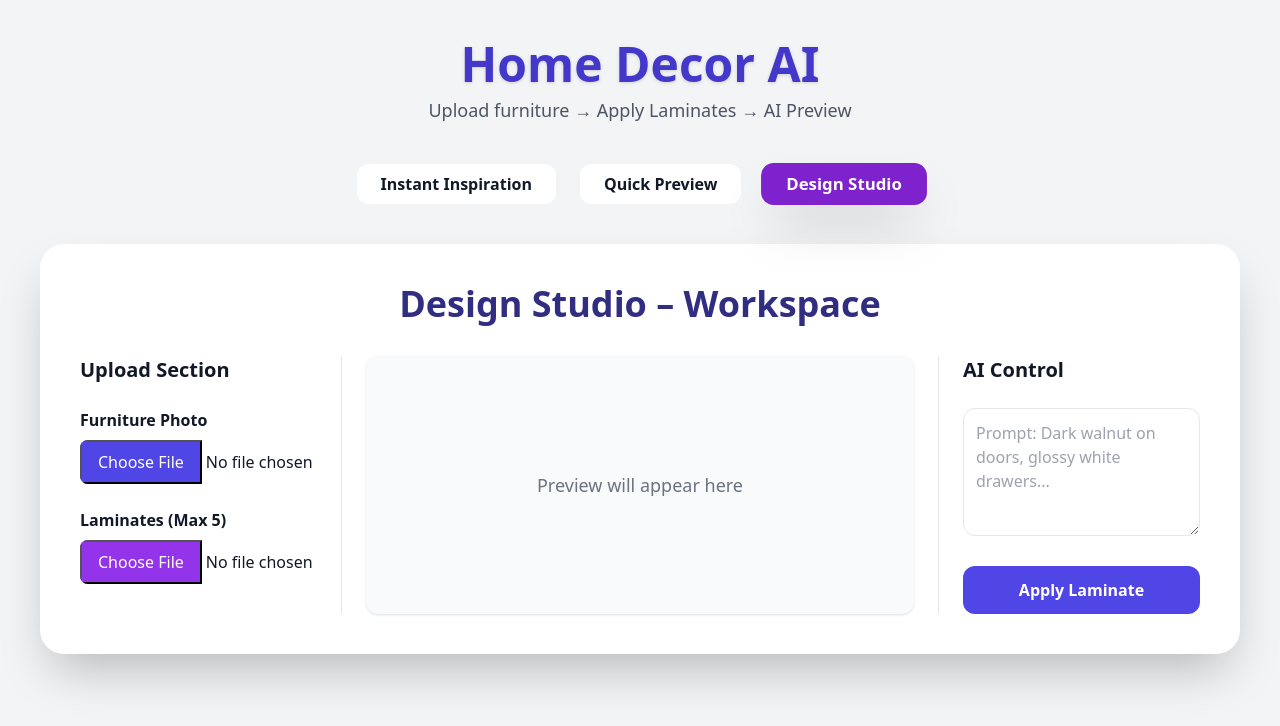
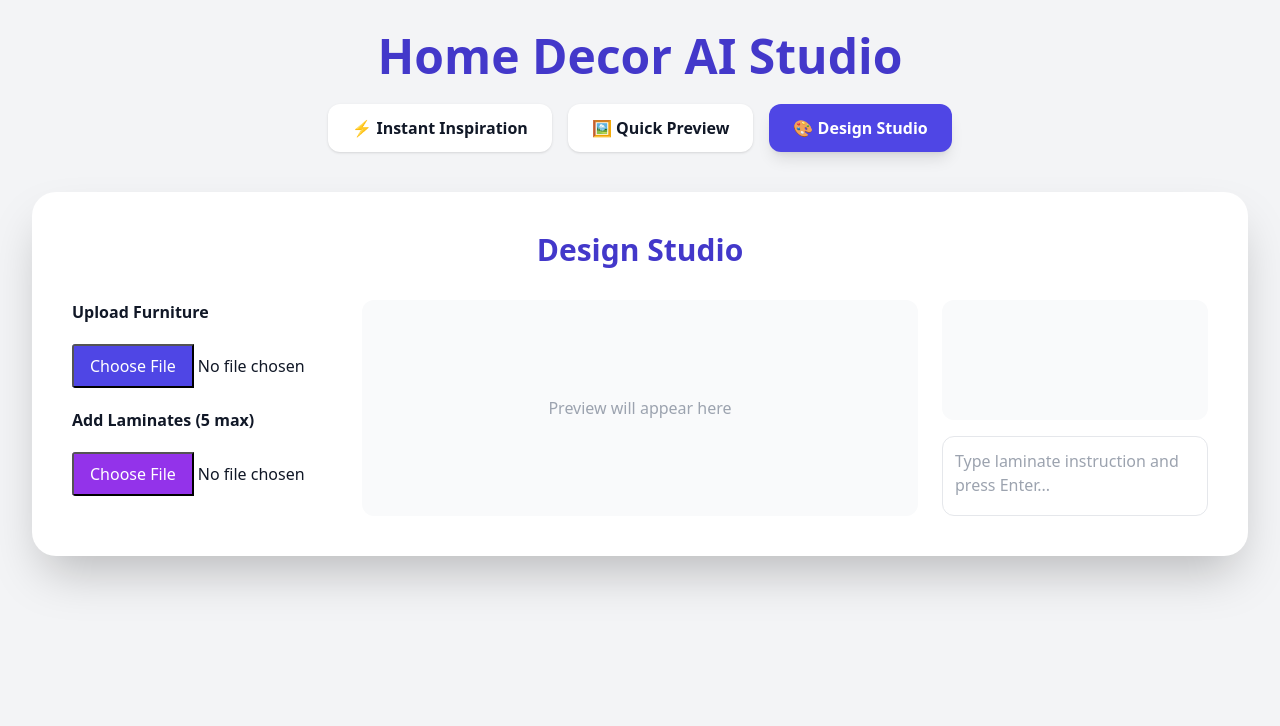
Before and after one commit to Anishshera/Laminate, a Next.js app: page / in a window 1280 px wide. Shown: the top 726 px of the page. Built offline with nearby package versions, Linux system fonts and the light colour scheme.

Commit message:
Update page.tsx

```diff
--- a/app/page.tsx
+++ b/app/page.tsx
@@ -1,153 +1,189 @@
 "use client";
 
-import { useState } from "react";
+import { useState, useRef } from "react";
 
 export default function Home() {
-  const [activeTab, setActiveTab] = useState("design-studio");
+  const [tab, setTab] = useState("studio");
 
   const [rawPhoto, setRawPhoto] = useState<string | null>(null);
   const [laminates, setLaminates] = useState<string[]>([]);
-  const [prompt, setPrompt] = useState("");
-  const [preview, setPreview] = useState<string | null>(null);
-  const [loading, setLoading] = useState(false);
+  const [chat, setChat] = useState<{role:"user"|"ai",text:string}[]>([]);
+  const [input,setInput]=useState("");
+  const [preview,setPreview]=useState<string|null>(null);
+  const inputRef = useRef<HTMLTextAreaElement|null>(null);
 
-  // Image Upload Handler
-  const handleUpload = (e: React.ChangeEvent<HTMLInputElement>, type: "raw" | "laminate") => {
-    const file = e.target.files?.[0];
-    if (!file) return;
+  /** Upload Handler **/
+  const handleUpload = (e:any,type:'photo'|'laminate')=>{
+    const file=e.target.files?.[0];
+    if(!file)return;
+    const url=URL.createObjectURL(file);
 
-    const url = URL.createObjectURL(file);
-
-    if (type === "raw") {
-      setRawPhoto(url);
-    } else if (type === "laminate") {
-      if (laminates.length >= 5) return alert("Max 5 laminates allowed");
-      setLaminates([...laminates, url]);
+    if(type==="photo") setRawPhoto(url);
+    if(type==="laminate") {
+      if(laminates.length>=5) return alert("Max 5 laminates allowed");
+      setLaminates([...laminates,url]);
     }
   };
 
-  // AI Generate Function (placeholder for now)
-  const generateDesignStudio = async () => {
-    setLoading(true);
+  /** ChatGPT style send **/
+  const sendPrompt = ()=>{
+    if(!input.trim()) return;
 
-    // Abhi AI nahi — hum preview me raw image dikha rahe
-    // later: SAM + laminate overlay + blend
-    setTimeout(() => {
-      setPreview(rawPhoto || null);
-      setLoading(false);
-    }, 1500);
+    setChat(c=>[...c,{role:"user",text:input}]);
+
+    // ⬇ Final AI later — abhi rawPhoto preview render karega
+    setTimeout(()=>{
+      setChat(c=>[...c,{role:"ai",text:"Applying laminate..."}]);
+      setPreview(rawPhoto);
+    },800);
+
+    setInput("");
   };
 
+  /** ENTER submit **/
+  const keyPress=(e:any)=>{
+    if(e.key==="Enter" && !e.shiftKey){
+      e.preventDefault();
+      sendPrompt();
+    }
+  };
+
+  /** Download **/
+  const downloadImg = ()=>{
+    if(!preview)return;
+    const link=document.createElement("a");
+    link.href=preview;
+    link.download="design-preview.jpg";
+    link.click();
+  };
+
+  /** Share **/
+  const shareImg=()=>{
+    if(navigator.share && preview){
+      navigator.share({
+        title:"Laminate AI Result",
+        text:"Check my design preview",
+        url:preview
+      });
+    }else alert("Sharing not supported in this browser");
+  };
+
+
   return (
-    <div className="min-h-screen bg-gray-100 p-10 text-gray-900">
+    <div className="min-h-screen bg-gray-100 p-8 text-gray-900">
 
-      <header className="text-center mb-10">
-        <h1 className="text-5xl font-extrabold text-indigo-700 drop-shadow">Home Decor AI</h1>
-        <p className="text-lg mt-2 text-gray-600 font-medium">
-          Upload furniture → Apply Laminates → AI Preview
-        </p>
-      </header>
+      {/* Header */}
+      <h1 className="text-5xl font-extrabold text-center text-indigo-700 mb-6">
+        Home Decor AI Studio
+      </h1>
 
-      {/* Navigation Tabs */}
-      <div className="flex justify-center gap-6 mb-10">
-        <button
-          onClick={() => setActiveTab("inspiration")}
-          className={`px-6 py-2 font-semibold rounded-xl transition-all ${
-            activeTab === "inspiration" ? "bg-indigo-600 text-white shadow-lg" : "bg-white"
-          }`}
-        >
-          Instant Inspiration
-        </button>
-
-        <button
-          onClick={() => setActiveTab("quick")}
-          className={`px-6 py-2 font-semibold rounded-xl transition-all ${
-            activeTab === "quick" ? "bg-indigo-600 text-white shadow-lg" : "bg-white"
-          }`}
-        >
-          Quick Preview
-        </button>
-
-        <button
-          onClick={() => setActiveTab("design-studio")}
-          className={`px-6 py-2 font-bold rounded-xl shadow transition-all ${
-            activeTab === "design-studio" ? "bg-purple-700 text-white shadow-2xl scale-105" : "bg-white"
-          }`}
-        >
-          Design Studio
-        </button>
+      {/* TABS */}
+      <div className="flex gap-4 justify-center mb-10">
+        {[
+          {id:"instant",label:"⚡ Instant Inspiration"},
+          {id:"quick",label:"🖼 Quick Preview"},
+          {id:"studio",label:"🎨 Design Studio"}
+        ].map(t=>(
+          <button key={t.id}
+            onClick={()=>setTab(t.id)}
+            className={`px-6 py-3 rounded-xl font-semibold transition ${
+                tab===t.id?"bg-indigo-600 text-white shadow-lg":"bg-white shadow"
+            }`}>
+            {t.label}
+          </button>
+        ))}
       </div>
 
-      {/* 📌 TAB SCREENS */}
 
-      {activeTab === "design-studio" && (
-        <div className="bg-white rounded-3xl shadow-2xl p-10">
-          <h2 className="text-4xl font-bold text-indigo-900 text-center mb-8">Design Studio – Workspace</h2>
+      {/* ---------------- TOOL - 1 : Instant Inspiration ---------------- */}
+      {tab==="instant" &&(
+        <div className="bg-white p-10 rounded-3xl shadow-xl text-center">
+          <h2 className="text-3xl font-bold mb-3">Instant Inspiration 🔥</h2>
+          <p className="text-gray-600 mb-6">AI randomly generates laminate ideas for your furniture.</p>
+
+          <button className="px-8 py-4 text-xl bg-purple-600 text-white rounded-xl font-bold">
+            Generate Ideas (Placeholder)
+          </button>
+
+          <p className="text-sm text-gray-400 mt-3">Later we will connect AI moodboard generator.</p>
+        </div>
+      )}
+
+
+      {/* ---------------- TOOL - 2 : Quick Preview ---------------- */}
+      {tab==="quick" &&(
+        <div className="bg-white p-10 rounded-3xl shadow-xl">
+          <h2 className="text-3xl font-bold mb-5 text-center">Quick Preview 🖼</h2>
+
+          <input type="file" accept="image/*"
+            onChange={(e)=>setPreview(URL.createObjectURL(e.target.files?.[0]||null))}
+            className="file:px-5 file:py-2 file:bg-indigo-600 file:text-white rounded mb-6 block mx-auto"/>
+
+          {preview?
+            <img src={preview} className="mx-auto rounded-xl shadow-lg max-h-[70vh]"/>:
+            <p className="text-center text-gray-500">Upload image to preview</p>
+          }
+        </div>
+      )}
+
+
+      {/* ---------------- TOOL - 3 : Design Studio AI (MAIN) ---------------- */}
+      {tab==="studio" &&(
+        <div className="bg-white shadow-2xl rounded-3xl p-10">
+          <h2 className="text-3xl font-bold text-center mb-8 text-indigo-700">Design Studio</h2>
 
           <div className="grid grid-cols-12 gap-6">
 
-            {/* LEFT - Upload */}
-            <div className="col-span-12 md:col-span-3 space-y-6 border-r pr-6">
-              <h3 className="font-bold text-xl">Upload Section</h3>
+            {/* LEFT Upload */}
+            <div className="col-span-12 md:col-span-3 space-y-5">
+              <p className="font-bold">Upload Furniture</p>
+              <input type="file" accept="image/*"
+                onChange={(e)=>handleUpload(e,"photo")}
+                className="file:bg-indigo-600 file:text-white file:px-4 file:py-2 rounded w-full"/>
 
-              <div>
-                <p className="font-semibold">Furniture Photo</p>
-                <input
-                  type="file"
-                  accept="image/*"
-                  onChange={(e) => handleUpload(e,"raw")}
-                  className="w-full mt-2 file:bg-indigo-600 file:text-white file:px-4 file:py-2 rounded-lg"
-                />
-                {rawPhoto && <img src={rawPhoto} className="rounded-lg shadow mt-3" />}
-              </div>
+              {rawPhoto && <img src={rawPhoto} className="rounded shadow mt-2"/>}
 
-              <div>
-                <p className="font-semibold">Laminates (Max 5)</p>
-                <input
-                  type="file"
-                  accept="image/*"
-                  onChange={(e) => handleUpload(e,"laminate")}
-                  className="w-full mt-2 file:bg-purple-600 file:text-white file:px-4 file:py-2 rounded-lg"
-                />
-                <div className="grid grid-cols-3 gap-2 mt-3">
-                  {laminates.map((l, i) => (
-                    <img key={i} src={l} className="rounded shadow h-16 object-cover" />
-                  ))}
-                </div>
+              <p className="font-bold mt-5">Add Laminates (5 max)</p>
+              <input type="file" accept="image/*"
+                onChange={(e)=>handleUpload(e,"laminate")}
+                className="file:bg-purple-600 file:text-white file:px-4 file:py-2 rounded w-full"/>
+
+              <div className="grid grid-cols-3 gap-2">
+                {laminates.map((l,i)=><img key={i} src={l} className="rounded shadow h-16"/>)}
               </div>
             </div>
 
-            {/* CENTER - Main Preview */}
-            <div className="col-span-12 md:col-span-6 flex items-center justify-center bg-gray-50 rounded-xl shadow p-4">
-              {preview
-                ? <img src={preview} className="max-h-[70vh] rounded-xl shadow-lg"/>
-                : <p className="text-gray-500 text-lg">Preview will appear here</p>
-              }
+
+            {/* CENTER Preview */}
+            <div className="col-span-12 md:col-span-6 flex items-center justify-center bg-gray-50 rounded-xl p-4">
+              {preview?<img src={preview} className="rounded-xl shadow max-h-[70vh]"/>:
+                <p className="text-gray-400">Preview will appear here</p>}
             </div>
 
-            {/* RIGHT - AI Control */}
-            <div className="col-span-12 md:col-span-3 space-y-6 border-l pl-6">
-              <h3 className="font-bold text-xl">AI Control</h3>
 
-              <textarea
-                placeholder="Prompt: Dark walnut on doors, glossy white drawers..."
-                value={prompt}
-                onChange={(e) => setPrompt(e.target.value)}
-                className="w-full border rounded-xl p-3 h-32"
-              />
+            {/* RIGHT Chat-Prompt like ChatGPT */}
+            <div className="col-span-12 md:col-span-3 flex flex-col">
+              <div className="flex-1 overflow-y-auto bg-gray-50 rounded-xl p-3 space-y-2 mb-4">
+                {chat.map((m,i)=>(
+                  <p key={i} className={`${m.role==="user"?"text-blue-600":"text-gray-800"} text-sm`}>
+                    <b>{m.role==="user"?"You":"AI"}:</b> {m.text}
+                  </p>
+                ))}
+              </div>
 
-              <button
-                onClick={generateDesignStudio}
-                disabled={loading}
-                className="w-full bg-indigo-600 text-white py-3 rounded-xl font-bold"
-              >
-                {loading ? "Processing..." : "Apply Laminate"}
-              </button>
+              <div className="flex gap-2">
+                <textarea ref={inputRef}
+                  value={input} onChange={(e)=>setInput(e.target.value)}
+                  onKeyDown={keyPress}
+                  placeholder="Type laminate instruction and press Enter..."
+                  className="flex-1 p-3 rounded-xl border h-20 resize-none"/>
+              </div>
 
-              {preview && (
-                <button className="w-full bg-black text-white py-2 rounded-xl font-semibold">
-                  Download Image
-                </button>
+              {preview &&(
+                <div className="mt-4 grid grid-cols-2 gap-3">
+                  <button onClick={downloadImg} className="bg-black text-white py-2 rounded-lg">Download</button>
+                  <button onClick={shareImg} className="bg-indigo-600 text-white py-2 rounded-lg">Share</button>
+                </div>
               )}
             </div>
           </div>
```
